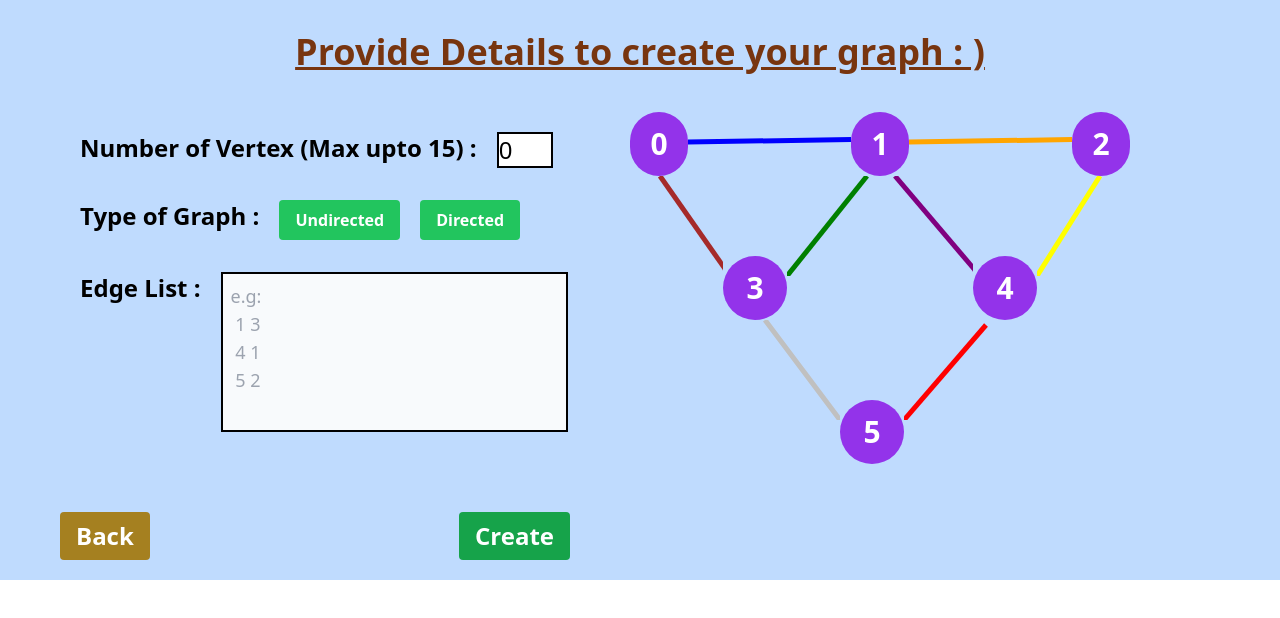
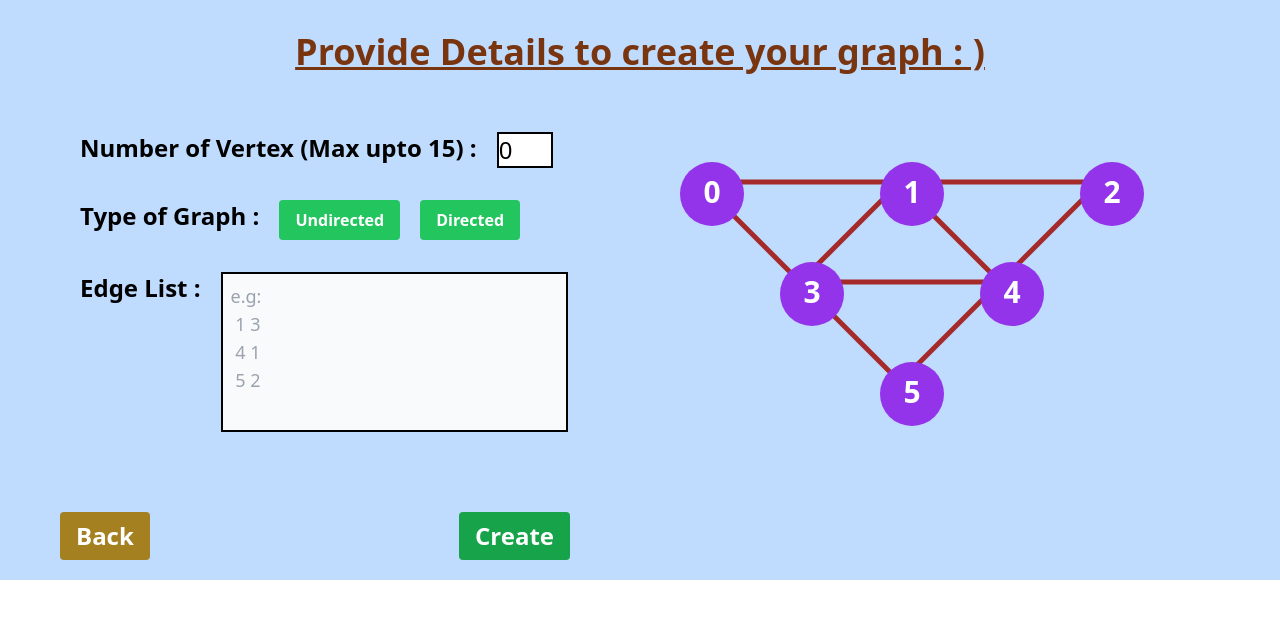
Before and after one commit to himanshusyuni/Graph-Visualizer, a React (Vite) app in the folder frontend/Graph-visualizer/: page /input in a window 1280 px wide. Shown: the top 618 px of the page. Built offline with nearby package versions, Linux system fonts and the light colour scheme.

Commit message:
created graph using array (automactic)

```diff
--- /dev/null
+++ b/frontend/Graph-visualizer/src/components/DemoGraph.jsx
@@ -0,0 +1,76 @@
+import LabeledLine from "./LabelledLine";
+import Vertex from "./Vertex";
+
+function Graph() {
+  const vertex=[{
+    no:0,
+    x:50,
+    y:50,
+  },
+  {
+    no:1,
+    x:250,
+    y:50,
+  },
+  {
+    no:2,
+    x:450,
+    y:50,
+  },
+  {
+    no:3,
+    x:150,
+    y:150,
+  },
+  {
+    no:4,
+    x:350,
+    y:150,
+  },
+  {
+    no:5,
+    x:250,
+    y:250,
+  },]
+  const edges=[
+    {u:0, v:1, w:0},
+    {u:1, v:2, w:0},
+    {u:0, v:3, w:0},
+    {u:1, v:3, w:0},
+    {u:1, v:4, w:0},
+    {u:2, v:4, w:0},
+    {u:3, v:5, w:0},
+    {u:3,v:4, w:0},
+    {u:4, v:5, w:0},
+  ]
+  return (
+    <>
+
+
+    <div className="relative ">
+
+      {vertex.map((item)=> <Vertex x={item.x} y={item.y} no={item.no} key={item.no} />)}
+
+
+
+      {
+        edges.map((item)=> <LabeledLine
+
+        x1={vertex.filter( (items)=> items.no == item.u)[0].x +20}
+
+        x2={vertex.filter( (items)=> items.no == item.v)[0].x +20}
+
+        y1={vertex.filter( (items)=> items.no == item.u)[0].y +20}
+
+        y2={vertex.filter( (items)=> items.no == item.v)[0].y +20}
+
+        color={"brown"}
+
+        />)
+      }
+
+    </div>
+    </>
+  );
+}
+export default Graph;
--- a/frontend/Graph-visualizer/src/components/Graph.jsx
+++ /dev/null
@@ -1,102 +0,0 @@
-import Vertex from "./Vertex";
-
-function Graph() {
-  return (
-    <>
-      <div >
-        <div className="flex">
-          <Vertex number={0} />
-          <svg width="200" height="50">
-            <line
-              x1="0"
-              y1="30"
-              x2="2000"
-              y2=""
-              stroke="blue"
-              strokeWidth="5"
-            />
-          </svg>
-          <Vertex number={1} />
-          <svg width="200" height="50">
-            <line
-              x1="0"
-              y1="30"
-              x2="2000"
-              y2=""
-              stroke="orange"
-              strokeWidth="5"
-            />
-          </svg>
-          <Vertex number={2} />
-        </div>
-        <div className="flex">
-          <svg width="173.2" height="100">
-            <line
-              x1="100"
-              y1="100"
-              x2="30"
-              y2="0"
-              stroke="brown"
-              strokeWidth="5"
-            />
-          </svg>
-          <div className="inline mt-20 ">
-            <Vertex number={3} />
-          </div>
-          <svg width="173.2" height="100">
-            <line
-              x1="80"
-              y1="0"
-              x2="0"
-              y2="100"
-              stroke="green"
-              strokeWidth="5"
-            />
-          </svg>
-          <svg width="173" height="100">
-            <line
-              x1="100"
-              y1="100"
-              x2="15"
-              y2="0"
-              stroke="purple"
-              strokeWidth="5"
-            />
-          </svg>
-          <div className="inline mt-20 ">
-            <Vertex number={4} />
-          </div>
-          <svg width="173.2" height="100">
-            <line
-              x1="63"
-              y1="0"
-              x2="0"
-              y2="100"
-              stroke="yellow"
-              strokeWidth="5"
-            />
-          </svg>
-        </div>
-        <div className="flex ">
-          <svg width="210" height="100">
-            <line
-              x1="210"
-              y1="100"
-              x2="135"
-              y2="0"
-              stroke="silver"
-              strokeWidth="5"
-            />
-          </svg>
-          <div className="inline mt-20">
-            <Vertex number={5} />
-          </div>
-          <svg width="210" height="100">
-            <line x1="82" y1="5" x2="0" y2="100" stroke="red" strokeWidth="5" />
-          </svg>
-        </div>
-      </div>
-    </>
-  );
-}
-export default Graph;
--- /dev/null
+++ b/frontend/Graph-visualizer/src/components/LabelledLine.jsx
@@ -0,0 +1,26 @@
+import React from "react";
+
+const LabeledLine = ({ x1, y1, x2, y2, color, label }) => {
+  const textX = (x1 + x2) / 2;
+  const textY = (y1 + y2) / 2;
+
+  return (
+    <>
+    <div className="absolute">
+
+      <svg  height={450} width={500}>
+        <line x1={x1} y1={y1} x2={x2} y2={y2} stroke={color} strokeWidth="5" />
+        <text
+          x={textX}
+          y={textY}
+          textAnchor="middle"
+          >
+          {label}
+        </text>
+      </svg>
+            </div>
+    </>
+  );
+};
+
+export default LabeledLine;
--- a/frontend/Graph-visualizer/src/components/ProcessingPage.jsx
+++ b/frontend/Graph-visualizer/src/components/ProcessingPage.jsx
@@ -8,7 +8,7 @@ function ProcessingPage() {
           <TypeAnimation
             className="font-mono font-bold text-4xl sm:text-5xl md:text-6xl lg:text-3xl text-center"
             sequence={[
-              // Same substring at the start will only be typed out once, initially
+
               "Creating your graph...",
               1500,
             ]}
--- a/frontend/Graph-visualizer/src/components/UserInput.jsx
+++ b/frontend/Graph-visualizer/src/components/UserInput.jsx
@@ -1,7 +1,7 @@
 import { useRef, useState } from "react";
 import { useNavigate } from "react-router-dom";
 import ProcessingPage from "./ProcessingPage";
-import Graph from "./Graph";
+import Graph from "./DemoGraph";
 function UserInput() {
   const [Vertex, setVetex] = useState(0);
   const [Type, setType] = useState(2);
@@ -74,7 +74,7 @@ function UserInput() {
               </button>
             </div>
           </div>
-          <div className="w-[500px]">
+          <div className="">
             {flag == 0 && <Graph />}
             {flag == 1 && <ProcessingPage />}
           </div>
--- a/frontend/Graph-visualizer/src/components/Vertex.jsx
+++ b/frontend/Graph-visualizer/src/components/Vertex.jsx
@@ -1,9 +1,17 @@
-function Vertex({ number }) {
-    return (
-        <div className={`p-4 rounded-full bg-purple-600 text-3xl font-semibold  text-white h-16 w-16 flex items-center justify-center hover:bg-rose-500`}>
-            {number}
-        </div>
-    );
+function Vertex({ no, x, y }) {
+  const style = {
+    top: `${y}px`,
+    left: `${x}px`,
+  };
+
+  return (
+    <div
+      style={style}
+      className="p-3 rounded-full bg-purple-600 text-3xl font-semibold text-white h-16 w-16 text-center  z-50 hover:bg-rose-500 absolute "
+    >
+      {no}
+    </div>
+  );
 }
 
 export default Vertex;
```
